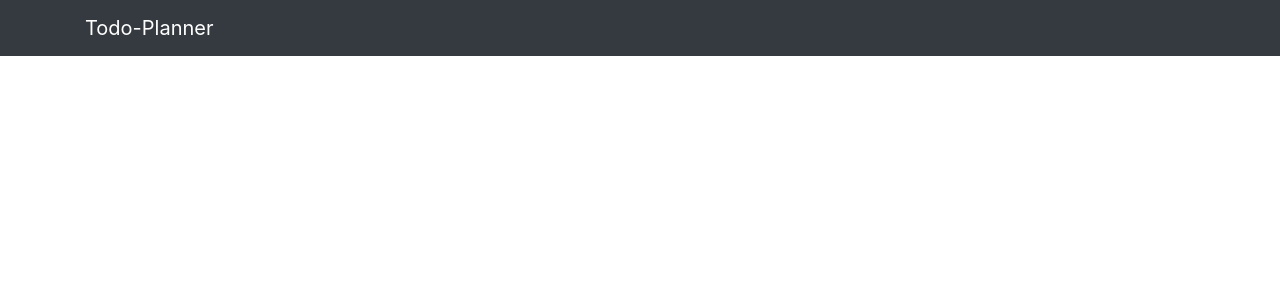
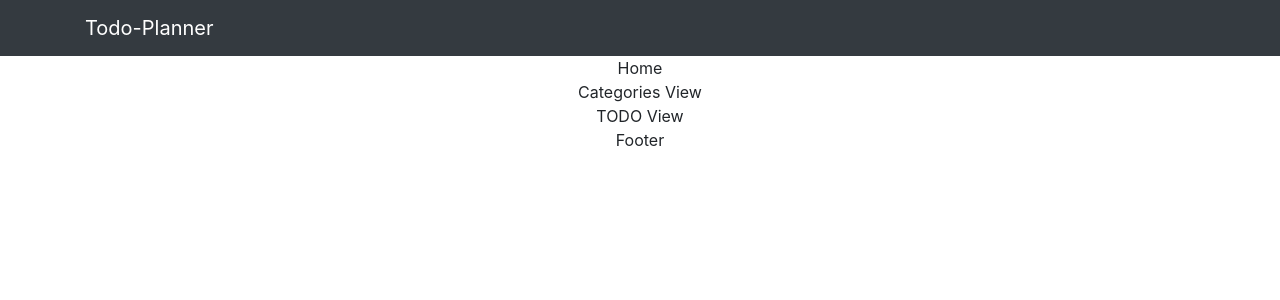
Before and after one commit to yetemegn-telaye/todo-planner, a React (Create React App) app: page / in a window 1280 px wide. Shown: the top 300 px of the page. Built offline with nearby package versions, Linux system fonts and the light colour scheme.

Commit message:
Component Structure Defined
components are added inside a components folder

```diff
--- a/src/App.js
+++ b/src/App.js
@@ -1,15 +1,11 @@
 import logo from './logo.svg';
 import './App.css';
-import {Navbar, NavbarBrand} from 'reactstrap';
+import Main from './components/MainComponent';
 
 function App() {
   return (
     <div className="App">
-      <Navbar dark color="dark">
-          <div className="container">
-              <NavbarBrand href="#">Todo-Planner</NavbarBrand>
-          </div>
-      </Navbar>
+      <Main/>
     </div>
   );
 }
--- /dev/null
+++ b/src/components/CategoryComponent.js
@@ -0,0 +1,10 @@
+import React from 'react';
+
+const Category = (props)=>{
+    return(
+        <div>
+            Categories View
+        </div>
+    );
+}
+export default Category;
--- /dev/null
+++ b/src/components/FooterComponent.js
@@ -0,0 +1,11 @@
+import React from 'react';
+
+
+const Footer = (props) => {
+    return(
+        <div>
+            Footer
+        </div>
+    );
+}
+export default Footer;
--- /dev/null
+++ b/src/components/HeaderComponent.js
@@ -0,0 +1,20 @@
+import React, { Component } from 'react';
+import {Navbar, NavbarBrand} from 'reactstrap';
+
+class Header extends Component{
+    constructor(props){
+        super(props);
+    }
+    render(){
+    return(
+        <div>
+            <Navbar dark color="dark">
+                <div className="container">
+                    <NavbarBrand href="#">Todo-Planner</NavbarBrand>
+                </div>
+            </Navbar>
+        </div>
+    );
+    }
+}
+export default Header;
--- /dev/null
+++ b/src/components/HomeComponent.js
@@ -0,0 +1,14 @@
+import React from 'react';
+import Category from './CategoryComponent';
+import Todo from './TodoComponent';
+
+const Home = (props) => {
+    return(
+        <div className="container">
+            <div>Home</div>
+            <Category/>
+            <Todo/>
+        </div>
+    );
+}
+export default Home;
--- /dev/null
+++ b/src/components/MainComponent.js
@@ -0,0 +1,20 @@
+import React, { Component } from 'react';
+import Footer from './FooterComponent';
+import Header from './HeaderComponent';
+import Home from './HomeComponent';
+
+class Main extends Component{
+    constructor(props){
+        super(props);
+    }
+    render(){
+        return(
+            <div>
+                <Header />
+                <Home />
+                <Footer />
+            </div>
+        );
+    }
+}
+export default Main;
--- /dev/null
+++ b/src/components/TodoComponent.js
@@ -0,0 +1,11 @@
+import React from 'react';
+
+const Todo = (props) => {
+    return(
+        <div>
+            TODO View
+        </div>
+    );
+
+}
+export default Todo;
```
